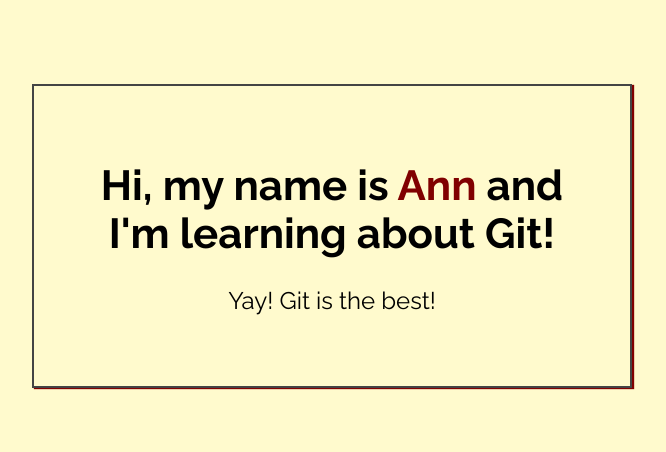
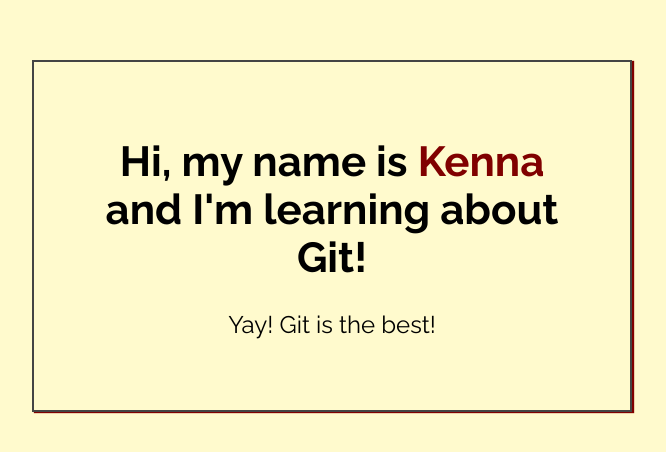
Before and after one commit to kenna-bramble/my-first-repo-2, a plain HTML site: page index.html in a window 1280 px wide. Shown: the part 164-616 px from the top of the page, without its empty margins (308-974 px from the left). Drawn offline with Linux system fonts and the light colour scheme.

Commit message:
Added name to index.html

```diff
--- a/index.html
+++ b/index.html
@@ -14,7 +14,7 @@
 <body>
 
     <div class="greeting">
-        <h1>Hi, my name is <span class="highlight">Ann</span> and I'm learning about Git! </h1>
+        <h1>Hi, my name is <span class="highlight">Kenna</span> and I'm learning about Git! </h1>
 
         <p>Yay! Git is the best!</p>
     </div>
```
